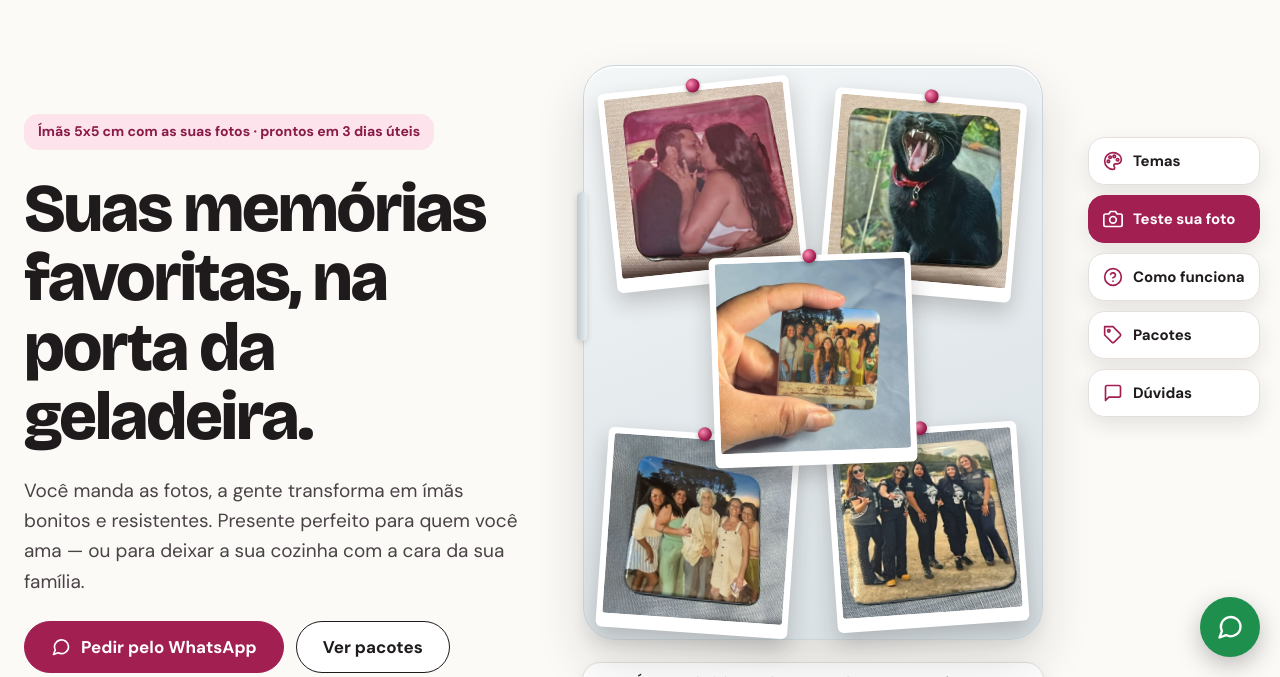
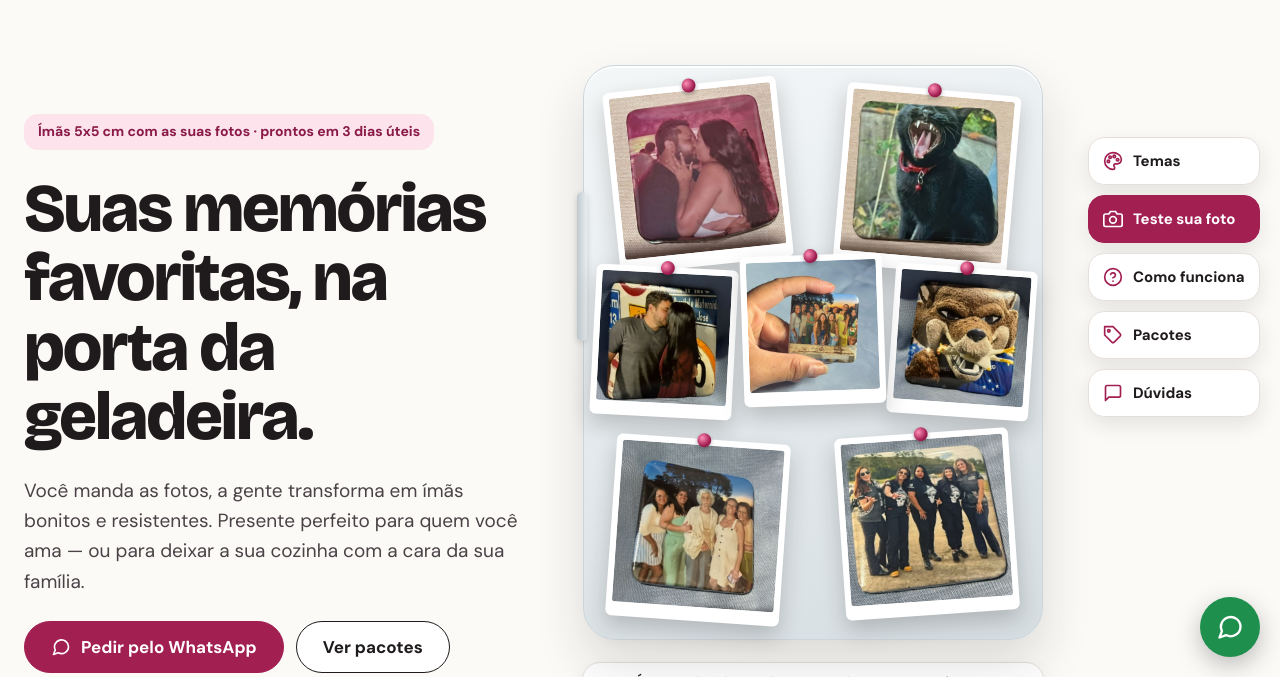
Before and after one commit to Gleison619/Claude-Site-FotoGrude, a plain HTML site: page index.html in a window 1280 px wide. Shown: the part 123-800 px from the top of the page. Drawn offline with nearby package versions, Linux system fonts and the light colour scheme.

Commit message:
Adiciona duas novas fotos de ímãs reais (casal e torcida)
- Geladeira do topo passa a ter 7 ímãs (fileiras de 2, 3 e 2); a faixa
  animada de fotos inclui as novas automaticamente
- Página de temas: novo ímã real em "Amor e casal" e em "Torcida e
  hobbies"
- Textos sobre marcas ajustados: ímãs com escudos, mascotes e
  personagens só a partir da foto do cliente, para uso pessoal, sem ser
  produto oficial

Co-Authored-By: Claude Opus 5.5 <noreply@anthropic.com>

```diff
--- a/index.html
+++ b/index.html
@@ -451,11 +451,13 @@ footer .wrap{display:flex;flex-wrap:wrap;justify-content:space-between;gap:16px;
 
     <div class="hero-art">
       <div class="fridge" id="fridge" aria-label="Ímãs reais feitos pela FotoGrude. Toque em um para ampliar.">
-        <button type="button" class="mag" style="--l:5%;--t:3%;--w:42%;--r:-6deg;--d:.15s" data-legenda="Casal apaixonado"><img src="fotos/exemplo-ima.jpg" width="900" height="900" alt="Ímã com a foto de um casal se beijando" fetchpriority="high"></button>
-        <button type="button" class="mag" style="--l:53%;--t:5%;--w:42%;--r:5deg;--d:.3s" data-legenda="O pet da família"><img src="fotos/ima-gato.jpg" width="800" height="800" alt="Ímã com a foto de um gato preto bocejando"></button>
-        <button type="button" class="mag" style="--l:28%;--t:33%;--w:44%;--r:-2deg;--d:.45s;--z:3" data-legenda="Do tamanho da sua mão: 5x5 cm"><img src="fotos/ima-maos.jpg" width="800" height="800" alt="Mão segurando um ímã com a foto de um grupo de mulheres"></button>
-        <button type="button" class="mag" style="--l:4%;--t:64%;--w:42%;--r:4deg;--d:.6s" data-legenda="Gerações reunidas"><img src="fotos/ima-familia.jpg" width="800" height="800" alt="Ímã com a foto de cinco mulheres da família, de várias idades" loading="lazy"></button>
-        <button type="button" class="mag" style="--l:54%;--t:63%;--w:42%;--r:-4deg;--d:.75s" data-legenda="Amigas de estrada"><img src="fotos/ima-amigas.jpg" width="800" height="800" alt="Ímã com a foto de cinco amigas com camisetas de motoclube" loading="lazy"></button>
+        <button type="button" class="mag" style="--l:6%;--t:3%;--w:38%;--r:-6deg;--d:.15s" data-legenda="Casal apaixonado"><img src="fotos/exemplo-ima.jpg" width="900" height="900" alt="Ímã com a foto de um casal se beijando" fetchpriority="high"></button>
+        <button type="button" class="mag" style="--l:56%;--t:4%;--w:38%;--r:5deg;--d:.25s" data-legenda="O pet da família"><img src="fotos/ima-gato.jpg" width="800" height="800" alt="Ímã com a foto de um gato preto bocejando"></button>
+        <button type="button" class="mag" style="--l:2%;--t:35%;--w:31%;--r:3deg;--d:.35s" data-legenda="Beijo na estrada da vida"><img src="fotos/ima-casal-2.jpg" width="800" height="800" alt="Ímã com a foto de um casal se beijando em frente a placas de trânsito"></button>
+        <button type="button" class="mag" style="--l:34.5%;--t:33%;--w:31%;--r:-2deg;--d:.45s;--z:3" data-legenda="Do tamanho da sua mão: 5x5 cm"><img src="fotos/ima-maos.jpg" width="800" height="800" alt="Mão segurando um ímã com a foto de um grupo de mulheres"></button>
+        <button type="button" class="mag" style="--l:67%;--t:35%;--w:31%;--r:4deg;--d:.55s" data-legenda="Paixão de torcedor"><img src="fotos/ima-torcida.jpg" width="800" height="800" alt="Ímã com a foto do mascote de um time de futebol" loading="lazy"></button>
+        <button type="button" class="mag" style="--l:6%;--t:65%;--w:38%;--r:4deg;--d:.65s" data-legenda="Gerações reunidas"><img src="fotos/ima-familia.jpg" width="800" height="800" alt="Ímã com a foto de cinco mulheres da família, de várias idades" loading="lazy"></button>
+        <button type="button" class="mag" style="--l:56%;--t:64%;--w:38%;--r:-4deg;--d:.75s" data-legenda="Amigas de estrada"><img src="fotos/ima-amigas.jpg" width="800" height="800" alt="Ímã com a foto de cinco amigas com camisetas de motoclube" loading="lazy"></button>
       </div>
       <p class="fridge-hint"><span class="dot" aria-hidden="true"></span><span id="fridge-hint-txt">Ímãs reais feitos pela FotoGrude. Toque num ímã para ampliar.</span></p>
     </div>
```
Also changed, not shown: temas.html (+6 -6 lines), fotos/ima-casal-2.jpg (added), fotos/ima-torcida.jpg (added).
